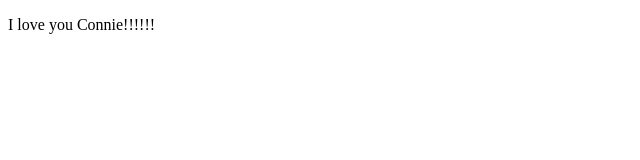
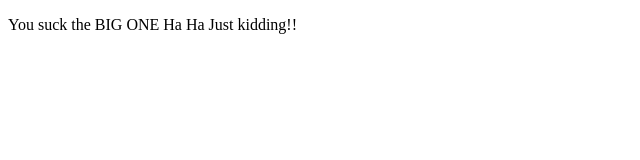
Before and after one commit to Hifive6/Hifive6.github.io, a plain HTML site: page index.html in a window 1280 px wide. Shown: the whole page, without its empty margins (0-640 px from the left). Drawn offline with Linux system fonts and the light colour scheme.

Commit message:
changing it up

```diff
--- a/index.html
+++ b/index.html
@@ -7,6 +7,8 @@
     <title>Document</title>
 </head>
 <body>
-    <p>I love you Connie!!!!!!</p>
+    <p>You suck the BIG ONE
+        Ha Ha Just kidding!!
+    </p>
 </body>
 </html>
```
